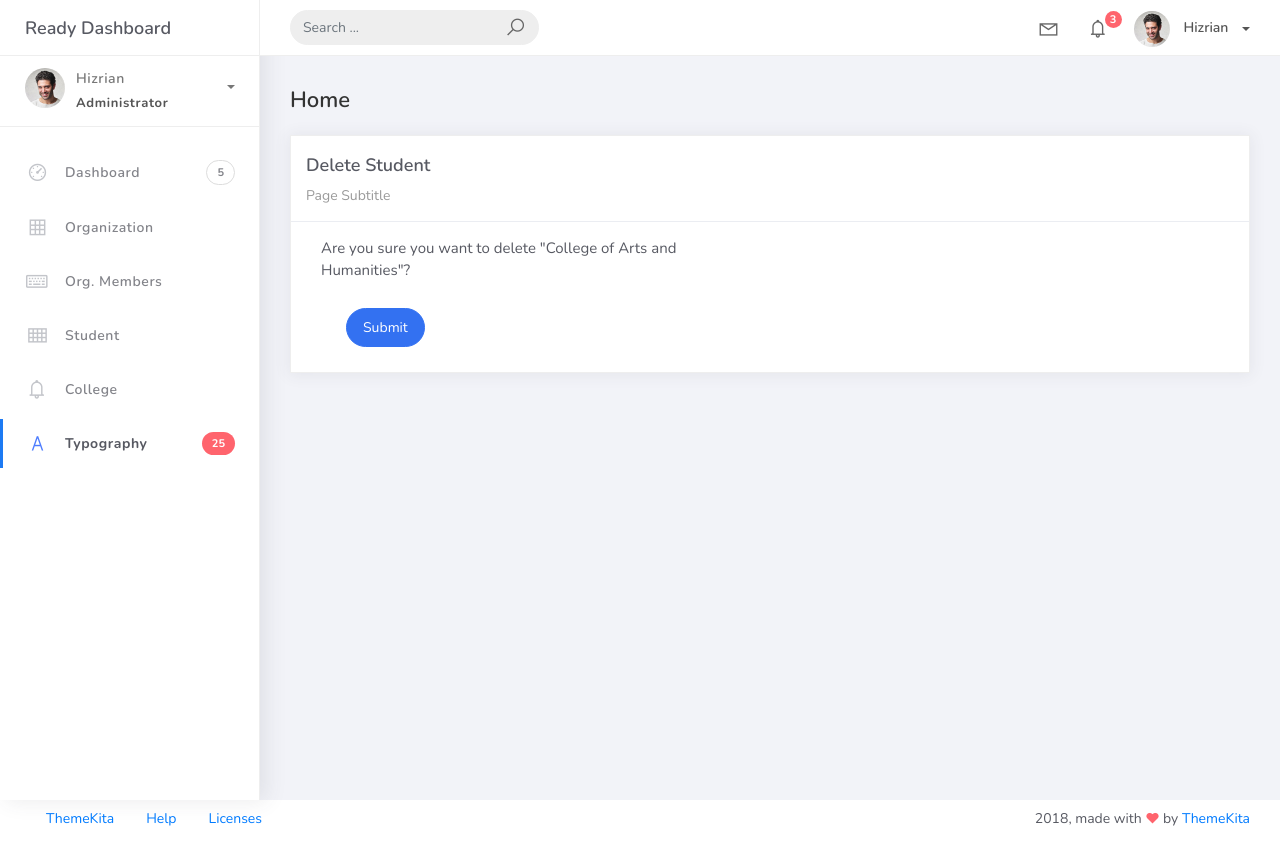
After one commit to itsmedapny/PSUSphere, a Django app: page /college_list/1/delete in a window 1280 px wide. The commit adds this page. Run offline with Django 5.2, Linux system fonts and the light colour scheme; data comes from the database, SQL or seed files in the repository; some libraries are stand-ins or nearby versions.

Commit message:
College delete view

```diff
--- a/projectsite/projectsite/urls.py
+++ b/projectsite/projectsite/urls.py
@@ -16,7 +16,7 @@ Including another URLconf
 """
 from django.contrib import admin
 from django.urls import path
-from studentorg.views import HomePageView, OrganizationList, OrganizationCreateView, OrganizationUpdateView, OrganizationDeleteView, OrganizationMemberList, OrganizationMemberCreateView, OrganizationMemberUpdateView, OrganizationMemberDeleteView, StudentList, StudentCreateView, StudentUpdateView, StudentDeleteView, CollegeList, CollegeCreateView, CollegeUpdateView
+from studentorg.views import HomePageView, OrganizationList, OrganizationCreateView, OrganizationUpdateView, OrganizationDeleteView, OrganizationMemberList, OrganizationMemberCreateView, OrganizationMemberUpdateView, OrganizationMemberDeleteView, StudentList, StudentCreateView, StudentUpdateView, StudentDeleteView, CollegeList, CollegeCreateView, CollegeUpdateView, CollegeDeleteView
 from studentorg import views
 
 urlpatterns = [
@@ -37,4 +37,5 @@ urlpatterns = [
     path('college_list', CollegeList.as_view(), name='college-list'),
     path('college_list/add', CollegeCreateView.as_view(), name='college-add'),
     path('college_list/<pk>', CollegeUpdateView.as_view(), name='college-update'),
+    path('college_list/<pk>/delete', CollegeDeleteView.as_view(), name='college-delete'),
 ]
--- a/projectsite/studentorg/views.py
+++ b/projectsite/studentorg/views.py
@@ -101,3 +101,8 @@
     form_class = CollegeForm
     template_name = 'college_edit.html'
     success_url = reverse_lazy('college-list')
+
+class CollegeDeleteView(DeleteView):
+    model = College
+    template_name = 'college_del.html'
+    success_url = reverse_lazy('student-list')
--- /dev/null
+++ b/projectsite/templates/college_del.html
@@ -0,0 +1,30 @@
+{% extends 'base.html' %} {% load static %} {% block content %}
+<div class="content">
+    <div class="container-fluid">
+        <h4 class="page-title">Home</h4>
+        <div class="row">
+            <div class="col-md-12">
+                <div class="card">
+                    <div class="card-header">
+                        <div class="card-title">Delete Student</div>
+                        <div class="card-category">Page Subtitle</div>
+                    </div>
+                    <div class="card-body">
+                        <div class="col-md-6">
+                            <form action="" method="post" novalidate>
+                                <p>Are you sure you want to delete "{{ object }}"?</p>
+                                {% csrf_token %} {% include 'includes/form.html' %}
+                                <div class="form-group">
+                                    <div class="col-md-12 col-sm-3">
+                                        <button type="submit" class="btn btn-primary btn-rounded">Submit</button>
+                                    </div>
+                                </div>
+                            </form>
+                        </div>
+                    </div>
+                </div>
+            </div>
+        </div>
+    </div>
+</div>
+{% endblock %}
--- a/projectsite/templates/college_list.html
+++ b/projectsite/templates/college_list.html
@@ -42,7 +42,10 @@
                                 {% for object in object_list %}
                                 <tr>
                                     <td>{{ object.college_name }}</td>
-                                    <td><a href="college_list/{{ object.id}}">Edit</a></td>
+                                    <td>
+                                        <a href="college_list/{{ object.id}}">Edit</a>
+                                        <a href="college_list/{{ object.id }}/delete" class="text-danger">Delete</a>
+                                    </td>
                                 </tr>
                                 {% empty %}
                                 <tr>
```
